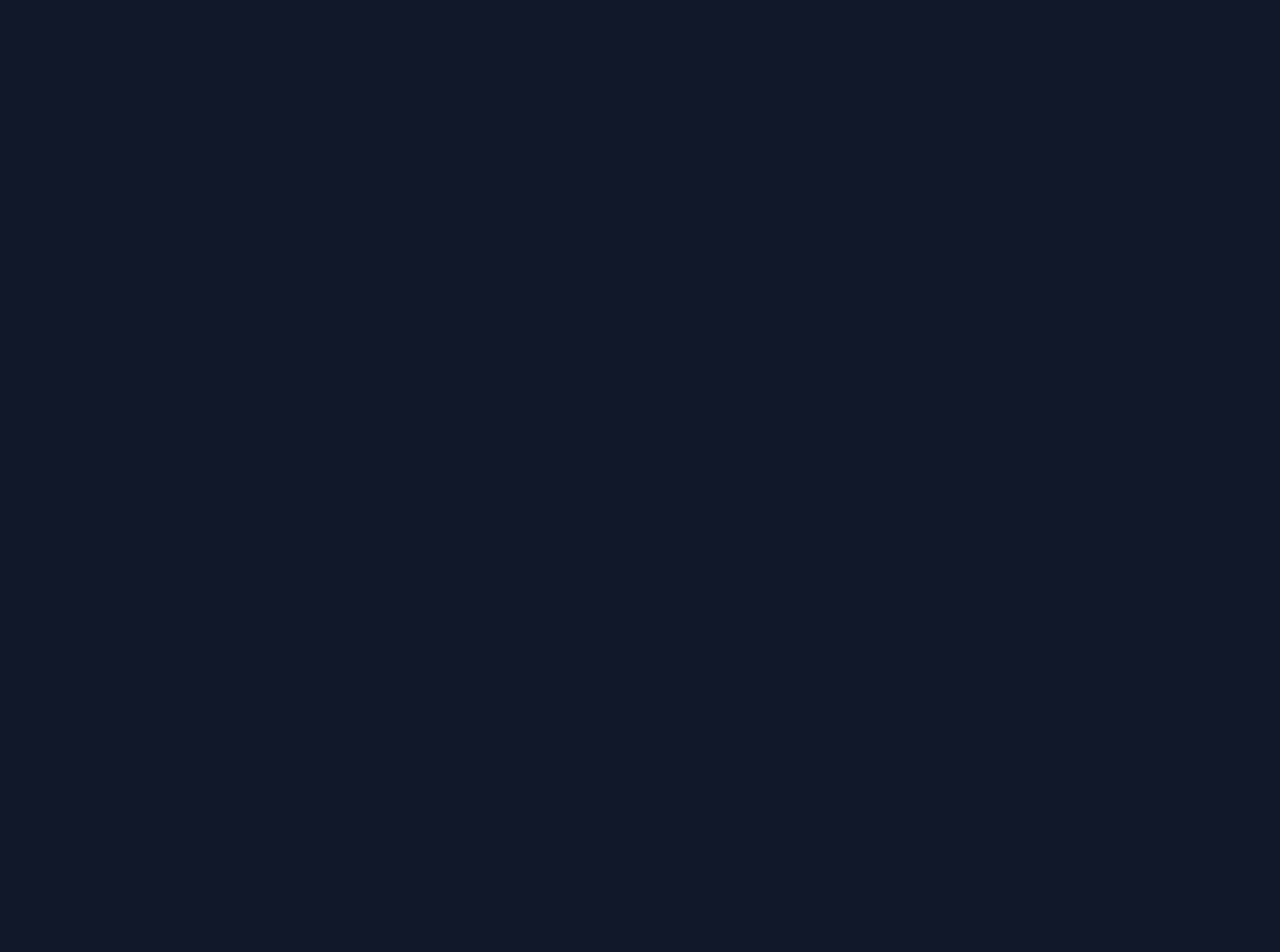
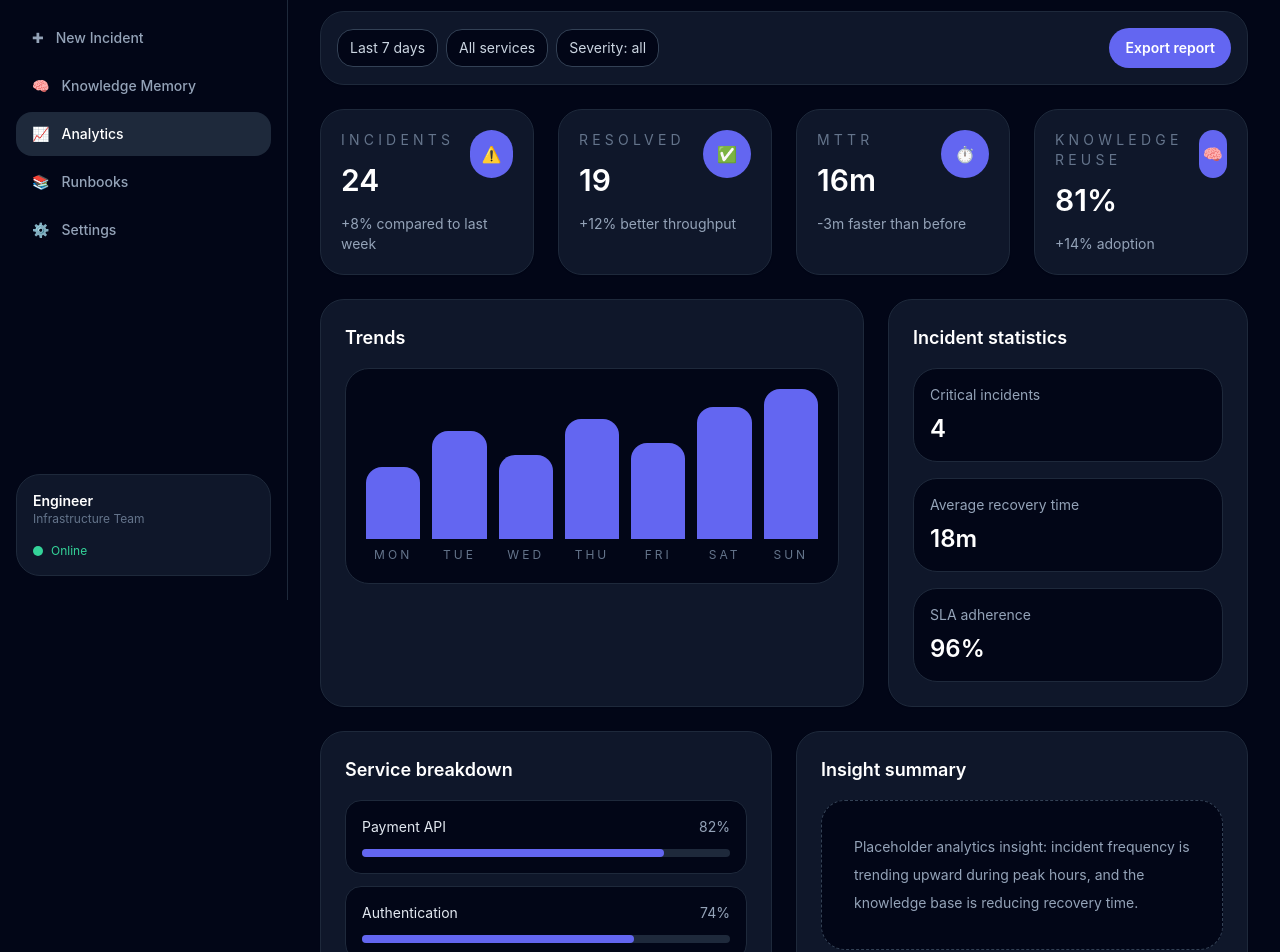
Before and after one commit to susmittha21/ChronosOps, a React app in the folder frontend/: page /analytics in a window 1280 px wide. Before the commit this address had no page. Shown: the part 200-1152 px from the top of the page. Before the commit the page ends 800 px from the top, so only its background shows below. Built offline with nearby package versions, Linux system fonts and the light colour scheme; the HTML template or start-up script is replaced by a standard one.

Commit message:
feat(frontend): implement analytics page

```diff
--- a/frontend/src/App.jsx
+++ b/frontend/src/App.jsx
@@ -3,6 +3,7 @@ import Dashboard from './pages/Dashboard.jsx'
 import NewIncident from './pages/NewIncident.jsx'
 import IncidentAnalysis from './pages/IncidentAnalysis.jsx'
 import KnowledgeMemory from './pages/KnowledgeMemory.jsx'
+import Analytics from './pages/Analytics.jsx'
 
 function App() {
   return (
@@ -12,6 +13,7 @@ function App() {
         <Route path="/new" element={<NewIncident />} />
         <Route path="/analysis" element={<IncidentAnalysis />} />
         <Route path="/knowledge" element={<KnowledgeMemory />} />
+        <Route path="/analytics" element={<Analytics />} />
       </Routes>
     </BrowserRouter>
   )
--- /dev/null
+++ b/frontend/src/components/analytics/FilterBar.jsx
@@ -0,0 +1,22 @@
+function FilterBar() {
+  return (
+    <div className="flex flex-col gap-3 rounded-3xl border border-slate-800 bg-slate-900 p-4 shadow-sm md:flex-row md:items-center md:justify-between">
+      <div className="flex flex-wrap gap-2">
+        <button type="button" className="rounded-2xl border border-slate-700 bg-slate-950 px-3 py-2 text-sm text-slate-300">
+          Last 7 days
+        </button>
+        <button type="button" className="rounded-2xl border border-slate-700 bg-slate-950 px-3 py-2 text-sm text-slate-300">
+          All services
+        </button>
+        <button type="button" className="rounded-2xl border border-slate-700 bg-slate-950 px-3 py-2 text-sm text-slate-300">
+          Severity: all
+        </button>
+      </div>
+      <button type="button" className="inline-flex items-center justify-center rounded-3xl bg-indigo-500 px-4 py-2.5 text-sm font-semibold text-white transition hover:bg-indigo-400">
+        Export report
+      </button>
+    </div>
+  )
+}
+
+export default FilterBar
--- /dev/null
+++ b/frontend/src/pages/Analytics.jsx
@@ -0,0 +1,95 @@
+import Sidebar from '../components/layout/Sidebar.jsx'
+import Topbar from '../components/layout/Topbar.jsx'
+import StatCard from '../components/ui/StatCard.jsx'
+import Card from '../components/ui/Card.jsx'
+import FilterBar from '../components/analytics/FilterBar.jsx'
+
+const kpiData = [
+  { title: 'Incidents', value: '24', delta: '+8% compared to last week', icon: '⚠️' },
+  { title: 'Resolved', value: '19', delta: '+12% better throughput', icon: '✅' },
+  { title: 'MTTR', value: '16m', delta: '-3m faster than before', icon: '⏱️' },
+  { title: 'Knowledge reuse', value: '81%', delta: '+14% adoption', icon: '🧠' },
+]
+
+const trendLabels = ['Mon', 'Tue', 'Wed', 'Thu', 'Fri', 'Sat', 'Sun']
+const trendValues = [12, 18, 14, 20, 16, 22, 25]
+
+function Analytics() {
+  return (
+    <div className="min-h-screen bg-slate-950 text-slate-100">
+      <div className="lg:flex">
+        <Sidebar />
+        <div className="flex-1 lg:min-w-0">
+          <Topbar />
+          <main className="space-y-6 px-4 py-6 lg:px-8 lg:py-8">
+            <FilterBar />
+
+            <section className="grid gap-6 md:grid-cols-2 xl:grid-cols-4">
+              {kpiData.map((item) => (
+                <StatCard key={item.title} {...item} />
+              ))}
+            </section>
+
+            <section className="grid gap-6 xl:grid-cols-[minmax(0,1fr)_360px]">
+              <Card title="Trends">
+                <div className="rounded-3xl border border-slate-800 bg-slate-950 p-5">
+                  <div className="flex items-end gap-3">
+                    {trendValues.map((value, index) => (
+                      <div key={trendLabels[index]} className="flex flex-1 flex-col items-center gap-2">
+                        <div className="w-full rounded-t-2xl bg-indigo-500" style={{ height: `${value * 6}px` }} />
+                        <span className="text-xs uppercase tracking-[0.25em] text-slate-500">{trendLabels[index]}</span>
+                      </div>
+                    ))}
+                  </div>
+                </div>
+              </Card>
+
+              <Card title="Incident statistics">
+                <div className="space-y-4">
+                  <div className="rounded-3xl border border-slate-800 bg-slate-950 p-4">
+                    <p className="text-sm text-slate-400">Critical incidents</p>
+                    <p className="mt-2 text-2xl font-semibold text-white">4</p>
+                  </div>
+                  <div className="rounded-3xl border border-slate-800 bg-slate-950 p-4">
+                    <p className="text-sm text-slate-400">Average recovery time</p>
+                    <p className="mt-2 text-2xl font-semibold text-white">18m</p>
+                  </div>
+                  <div className="rounded-3xl border border-slate-800 bg-slate-950 p-4">
+                    <p className="text-sm text-slate-400">SLA adherence</p>
+                    <p className="mt-2 text-2xl font-semibold text-white">96%</p>
+                  </div>
+                </div>
+              </Card>
+            </section>
+
+            <section className="grid gap-6 lg:grid-cols-2">
+              <Card title="Service breakdown">
+                <div className="space-y-3">
+                  {['Payment API', 'Authentication', 'Database', 'Redis'].map((service, index) => (
+                    <div key={service} className="rounded-2xl border border-slate-800 bg-slate-950 p-4">
+                      <div className="flex items-center justify-between text-sm">
+                        <span className="text-slate-200">{service}</span>
+                        <span className="text-slate-400">{[82, 74, 68, 91][index]}%</span>
+                      </div>
+                      <div className="mt-3 h-2 rounded-full bg-slate-800">
+                        <div className="h-2 rounded-full bg-indigo-500" style={{ width: `${[82, 74, 68, 91][index]}%` }} />
+                      </div>
+                    </div>
+                  ))}
+                </div>
+              </Card>
+
+              <Card title="Insight summary">
+                <div className="rounded-3xl border border-dashed border-slate-700 bg-slate-950 p-8 text-sm leading-7 text-slate-400">
+                  Placeholder analytics insight: incident frequency is trending upward during peak hours, and the knowledge base is reducing recovery time.
+                </div>
+              </Card>
+            </section>
+          </main>
+        </div>
+      </div>
+    </div>
+  )
+}
+
+export default Analytics
```
